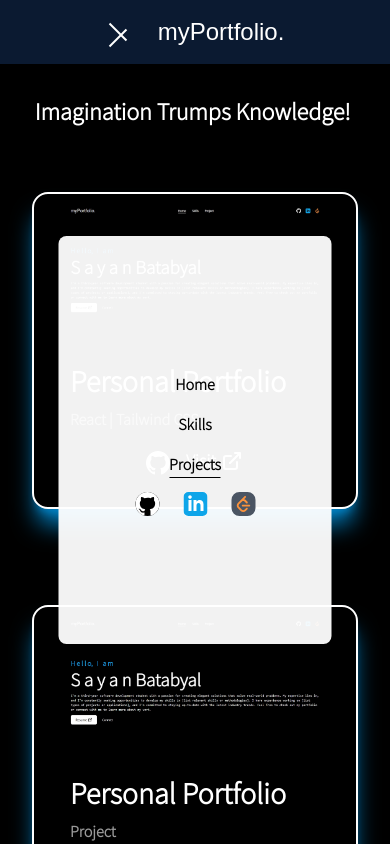
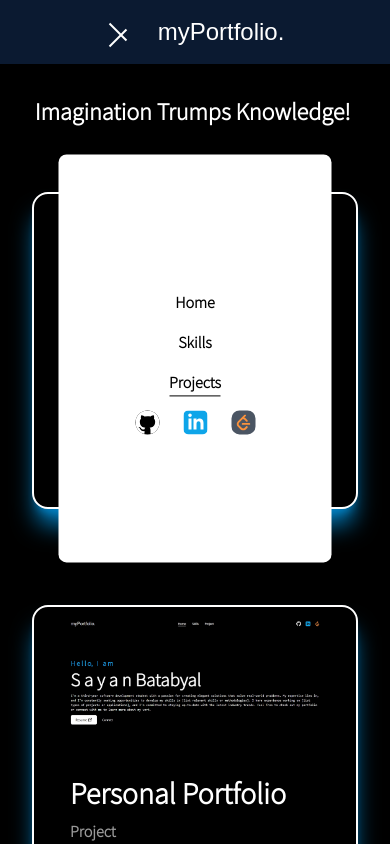
Before and after one commit to Sayan-Batabyal/personal-portfolio, a React (Vite) app: page /project in a window 390 px wide. Both pictures are taken after a click on the button 117 px from the left and 32 px from the top of the page. Shown: the top 844 px of the page. Built offline with nearby package versions, Linux system fonts and the light colour scheme; a web font is replaced by a local one.

Commit message:
responsive

```diff
--- a/src/components/Navbar.jsx
+++ b/src/components/Navbar.jsx
@@ -77,8 +77,8 @@ const Navbar = () => {
         </nav>
        </div>
       {
-        open&& <motion.div className=' bg-white/95 rounded-lg  py-32  min-w-[70vw] flex flex-col  justify-between items-center z-30 fixed top-1/2 left-1/2 -translate-x-1/2 -translate-y-1/2'
-        initial={{y:["50%"],x:["-50%"], scale:0, opacity:0}}
+        open&& <motion.div className=' bg-white rounded-lg  py-32  min-w-[70vw] flex flex-col  justify-between items-center z-30 fixed top-1/2 left-1/2 -translate-x-1/2 -translate-y-1/2'
+        initial={{y:["30%"],x:["-50%"], scale:0, opacity:0}}
         animate={{scale:1,opacity:1}}
         transition={{duration:0.3}}
         >
```
